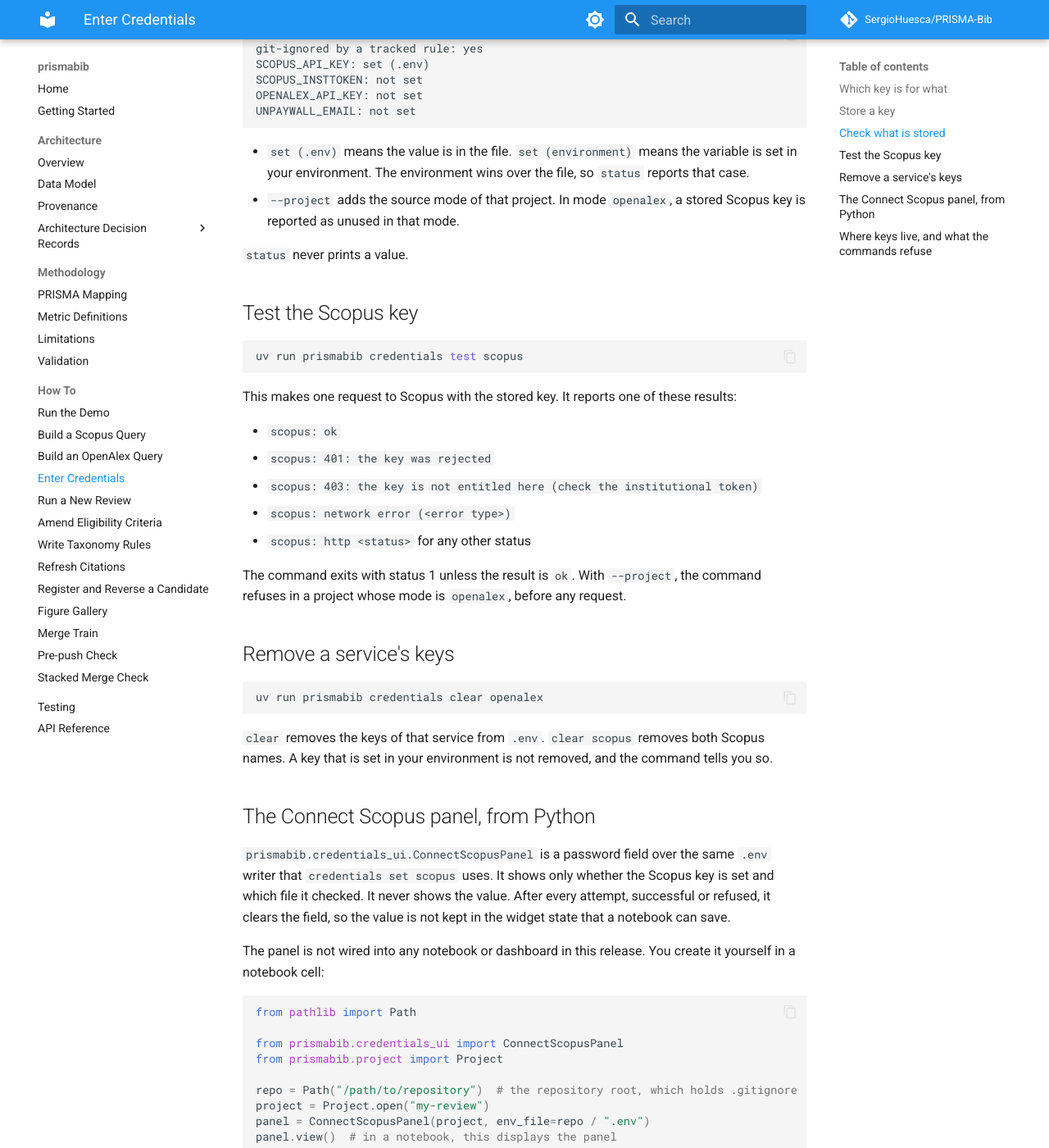
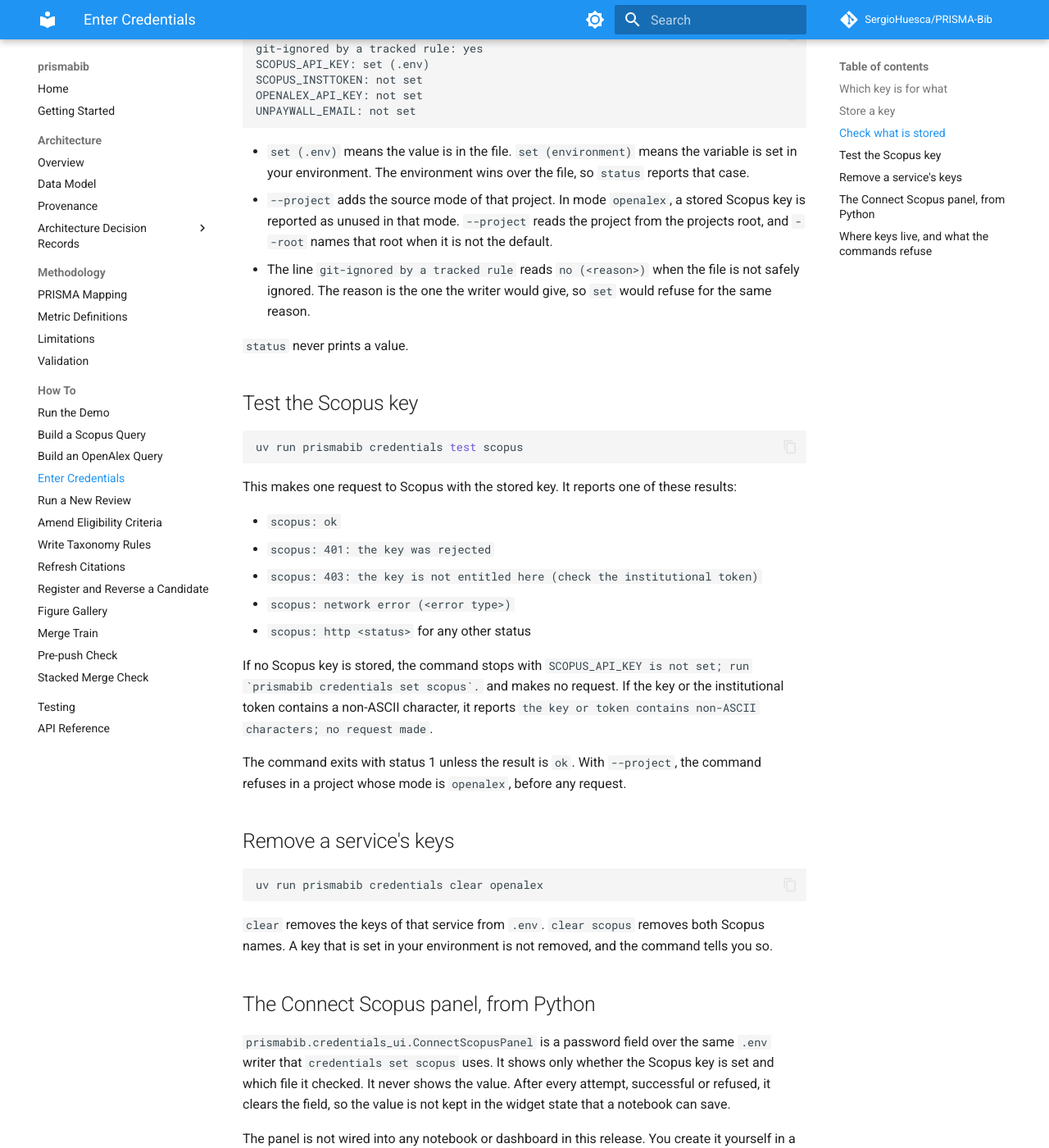
Before and after one commit to SergioHuesca/PRISMA-Bib, an MkDocs documentation site: the page built from docs/how-to/enter-credentials.md, in a window 1280 px wide and 1400 px high, scrolled down 1901 px. Shown: the whole window at 82% size. Built offline with MkDocs 1.6.1 and Material for MkDocs 9.7.7, drawn with Linux system fonts in a browser that asks for light colours; comment, search, counter and statistics services are not loaded; some of the changed text lies outside the part shown.

Commit message:
docs: correct the registered-records limitation and credentials details (ADR 0042, PR 7)
Co-Authored-By: Claude Sonnet 5.5 <noreply@anthropic.com>
Claude-Session: https://claude.ai/code/session_01QjNadz7h2UAZ2C2xhuaY8z

```diff
--- a/docs/how-to/enter-credentials.md
+++ b/docs/how-to/enter-credentials.md
@@ -13,7 +13,7 @@ Run every command on this page from the repository root, the folder that holds `
 |---|---|---|
 | `SCOPUS_API_KEY` | `credentials set scopus` | `search`, `enrich`, the Scopus steps of `cascade`, and `credentials test scopus`. A project in source mode `openalex` never reads it. |
 | `SCOPUS_INSTTOKEN` | `credentials set scopus` (optional) | The institutional token that your library issued for that key, if it issued one. |
-| `OPENALEX_API_KEY` | `credentials set openalex` | `openalex-search` requires it. The OpenAlex lookups in `cascade` and `openalex` use it when it is set. |
+| `OPENALEX_API_KEY` | `credentials set openalex` | `openalex-search` requires it for a real run. Its `--dry-run` does not, and prints `OpenAlex key: NOT SET (a real run is refused)`. The OpenAlex lookups in `cascade` and `openalex` use it when it is set. |
 | `UNPAYWALL_EMAIL` | `credentials set unpaywall` | The Unpaywall lookup in `fulltext`. It is a contact address, not a secret. |
 
 `credentials` manages only these four names. ScienceDirect's key, `ELSEVIER_SD_API_KEY`, is not
@@ -81,7 +81,10 @@ UNPAYWALL_EMAIL: not set
 - `set (.env)` means the value is in the file. `set (environment)` means the variable is set in your
   environment. The environment wins over the file, so `status` reports that case.
 - `--project` adds the source mode of that project. In mode `openalex`, a stored Scopus key is reported
-  as unused in that mode.
+  as unused in that mode. `--project` reads the project from the projects root, and `--root` names
+  that root when it is not the default.
+- The line `git-ignored by a tracked rule` reads `no (<reason>)` when the file is not safely ignored.
+  The reason is the one the writer would give, so `set` would refuse for the same reason.
 
 `status` never prints a value.
 
@@ -98,6 +101,10 @@ This makes one request to Scopus with the stored key. It reports one of these re
 - `scopus: 403: the key is not entitled here (check the institutional token)`
 - `scopus: network error (<error type>)`
 - `scopus: http <status>` for any other status
+
+If no Scopus key is stored, the command stops with ``SCOPUS_API_KEY is not set; run `prismabib
+credentials set scopus`.`` and makes no request. If the key or the institutional token contains a
+non-ASCII character, it reports `the key or token contains non-ASCII characters; no request made`.
 
 The command exits with status 1 unless the result is `ok`. With `--project`, the command refuses in a
 project whose mode is `openalex`, before any request.
```
Also changed, not shown: docs/architecture/adr/0042-source-modes-and-openalex-as-a-primary-source.md (+1 -1 lines), docs/methodology/limitations.md (+6 -3 lines), docs/methodology/prisma-mapping.md (+1 -1 lines).
